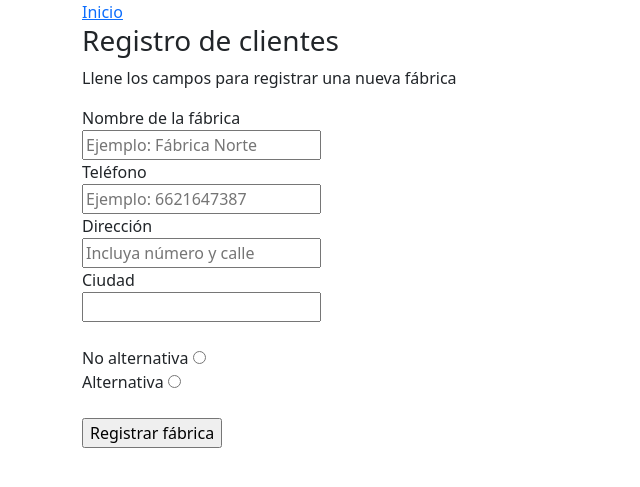
After one commit to guillermovc/gestion-empresa-proyectodb, a Flask app: page /registrar_fabrica in a window 1280 px wide. The commit adds this page. Shown: the top 487 px of the page, without its empty margins (0-640 px from the left). Run offline with Flask 2, Linux system fonts and the light colour scheme; the visitor is signed in with stand-in values (Sample User, id 1); some libraries are stand-ins or nearby versions.

Commit message:
registro y edicion de fabricas

```diff
--- a/main.py
+++ b/main.py
@@ -37,14 +37,25 @@ def index() -> 'html':
         usuario = session['usuario']
 
         cur = mysql.connection.cursor()
+
+        # Consulta para obtener información de los clientes
         cur.execute('SELECT * FROM clientes')
         clientes = cur.fetchall()
+
+        # Consulta para obtener información de los artículos
+
+
+        # Consulta para obtener información de las fábricas
+        cur.execute('SELECT * FROM fabricas')
+        fabricas = cur.fetchall()
+
 
     return render_template('index.html',
                         page_title='Proyecto',
                         header_title='Página principal',
                         usuario=usuario,
-                        clientes=clientes
+                        clientes=clientes,
+                        fabricas=fabricas
     )
 
 
@@ -125,15 +136,15 @@ def registrar_cliente() -> 'html':
         return redirect(url_for('index'))
 
 # """"""""""""""""""""""""""""" Ruta editar cliente """""""""""""""""""""""""""""
-@app.route('/editar_cliente/<id>')
-def editar_cliente(id):
+@app.route('/editar_cliente/<string:id>')
+def editar_cliente(id) -> 'html':
     cur = mysql.connection.cursor()
     cur.execute(f'SELECT * FROM clientes WHERE id = {id}')
     data = cur.fetchall()
 
     return render_template('editar_cliente.html', cliente = data[0])
 
-
+# """"""""""""""""""""""""""""" Ruta actualizar cliente """""""""""""""""""""""""""""
 @app.route('/actualizar_cliente/<id>', methods=['POST'])
 def actualizar_cliente(id):
     nombre = request.form['nombre']
@@ -158,7 +169,7 @@ def actualizar_cliente(id):
     flash('Los cambios se aplicaron correctamente.')
     return redirect(url_for('index'))
 
-# """"""""""""""""""""""""""""" Ruta ingresar cliente """""""""""""""""""""""""""""
+# """"""""""""""""""""""""""""" Ruta eliminar cliente """""""""""""""""""""""""""""
 @app.route('/eliminar_cliente/<string:id>')
 def eliminar_cliente(id):
     cur = mysql.connection.cursor()
@@ -167,6 +178,33 @@ def eliminar_cliente(id):
     flash('El cliente ha sido eliminado.')
     return redirect(url_for('index'))
 
+# """"""""""""""""""""""""""""" Ruta registrar fábrica """""""""""""""""""""""""""""
+@app.route('/registrar_fabrica', methods=['GET', 'POST'])
+def registrar_fabrica() -> 'html':
+    if 'usuario' in session:
+        if request.method == 'POST':
+            nombre      = request.form['nombre']
+            telefono    = request.form['telefono']
+            direccion   = request.form['direccion']
+            ciudad      = request.form['ciudad']
+            alternativa = int(request.form['es_alternativa'])
+
+            cur = mysql.connection.cursor()
+            cur.execute("""
+            INSERT INTO fabricas
+            (nombre, telefono, direccion, ciudad, alternativa)
+            VALUES (%s, %s, %s, %s, %s)
+            """, (nombre, telefono, direccion, ciudad, alternativa))
+            mysql.connection.commit()
+
+            flash('Fábrica registrada correctamente.')
+
+        return render_template('registrar_fabrica.html')
+
+    else:
+        return redirect(url_for('index'))
+
+
 # ======================================= RUTAS =======================================
 
 if __name__ == '__main__':
--- /dev/null
+++ b/templates/registrar_fabrica.html
@@ -0,0 +1,43 @@
+{% extends 'base.html' %}
+
+{% block body %}
+
+{% with messages = get_flashed_messages() %}
+    {% if messages %}
+        {% for message in messages %}
+        <div class="alert alert-warning alert-dismissible fade show" role="alert">
+            {{ message }}
+            <button type="button" class="btn-close" data-bs-dismiss="alert" aria-label="Close"></button>
+        </div>
+        {% endfor %}
+    {% endif %}
+{% endwith %}
+
+    <h3>Registro de clientes</h3>
+
+    <p>Llene los campos para registrar una nueva fábrica</p>
+
+    <form action="/registrar_fabrica" method="POST">
+        <label for="nombre">Nombre de la fábrica</label><br>
+        <input type="text" name="nombre" id="nombre" placeholder="Ejemplo: Fábrica Norte" required><br>
+
+        <label for="telefono">Teléfono</label><br>
+        <input type="text" name="telefono" id="telefono" placeholder="Ejemplo: 6621647387" required><br>
+
+        <label for="direccion">Dirección</label><br>
+        <input type="text" name="direccion" id="direccion" placeholder="Incluya número y calle" required><br>
+
+        <label for="ciudad">Ciudad</label><br>
+        <input type="text" name="ciudad" id="ciudad" required><br><br>
+
+        <label for="no_alternativa">No alternativa</label>
+        <input type="radio" name="es_alternativa" id="no_alternativa" value="0" required><br>
+
+        <label for="alternativa">Alternativa</label>
+        <input type="radio" name="es_alternativa" id="alternativa" value="1" required><br>
+
+        <br>
+        <input type="submit" value="Registrar fábrica">
+    </form>
+
+{% endblock %}
```
Also changed, not shown: templates/index.html (+35 -1 lines), templates/registrar_cliente.html (+8 -4 lines).
